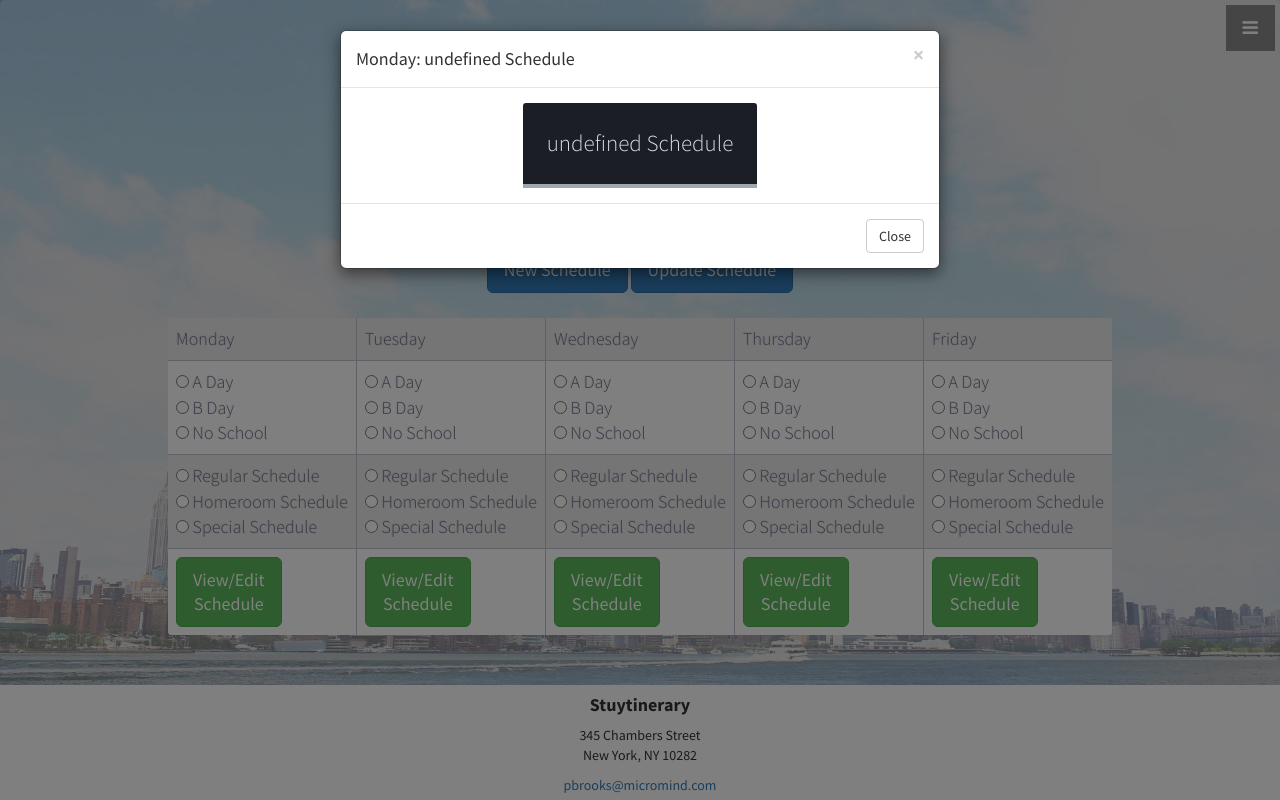
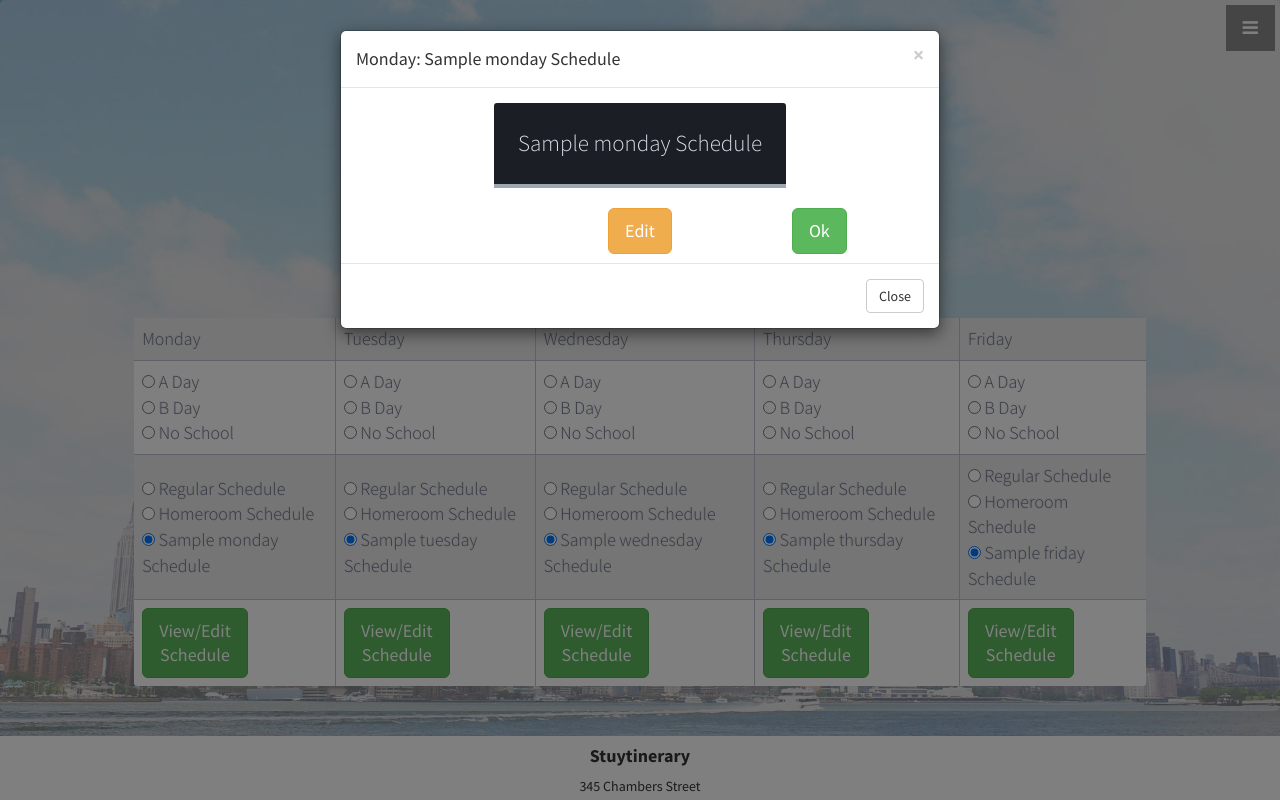
Before and after one commit to katelyj/Team_EighthGradeBully, a Python web app: template stuytinerary/templates/admin.html in a window 1280 px wide, after a click that opens the changed part. Run offline with Jinja, Linux system fonts and the light colour scheme; the template is opened without the code that fills it: most values are stand-ins (such as "Sample title", 1, 10 or a date in 2020); lists and menus that the app fills with data are empty.

Commit message:
Very basic support for special schedules, missing ability to add new schedules and edit them

```diff
--- a/stuytinerary/static/css/custom.css
+++ b/stuytinerary/static/css/custom.css
@@ -196,3 +196,8 @@ td.text-right {
 .minutes-left{
   color: #FF0000;
 }
+
+.select-box{
+  border-radius:4px;
+  border:1px solid #AAAAAA;
+}
--- a/stuytinerary/static/js/admin.js
+++ b/stuytinerary/static/js/admin.js
@@ -1,6 +1,7 @@
 var HOURS_IN_DAY = 24;
 var SECONDS_IN_HOUR = 3600;
 var SECONDS_IN_MINUTE = 60;
+var DAY;
 
 function enableScheduleViewButton(DAY){
     var schedule_view_button = document.querySelectorAll("[data-day='" + DAY + "']")[0];
@@ -121,8 +122,13 @@ function addTableRowForDailySchedule(daily_schedule_table, period_data, period_i
 }
 
 async function viewSchedule(SCHEDULE_NAME){
-    $(".view-schedule-header").show();
+    $(".view-schedule").show();
     $(".view-schedule-header").html(SCHEDULE_NAME + " Schedule");
+    if (document.getElementsByClassName("btn-basic")[0].onclick == null){
+        console.log(document.getElementsByClassName("btn-basic")[0].onclick);
+        $(".btn-basic").hide();
+    }
+
     var schedule_data = await getScheduleData(SCHEDULE_NAME);
     var schedule_data_list = schedule_data.split('~');
     var list_of_period_data = [];
@@ -145,7 +151,7 @@ function specialScheduleSearch(){
             $(this).attr('data-search-term', $(this).text().toLowerCase());
         });
 
-        $('#query').on('keyup', function(){
+        $('#filter').on('keyup', function(){
             var searchTerm = $(this).val().toLowerCase();
 
             $('#schedules option').each(function(){
@@ -163,11 +169,29 @@ function editSpecialSchedule(e){
     var selected_schedule_value =  $("#schedules").val();
     var SCHEDULE_NAME = selected_schedule_value.split(" ")[0];
     $("#special-schedule").hide();
+    $(".btn-basic").show();
+    document.getElementsByClassName("btn-basic")[0].onclick = function(){
+        var daily_schedule_table = document.getElementById("daily_schedule");
+        while (daily_schedule_table.children[0].children.length > 1){
+            daily_schedule_table.children[0].removeChild(daily_schedule_table.children[0].lastChild);
+        }
+
+        $(".view-schedule").hide();
+        $("#special-schedule").show();
+        specialScheduleSearch();
+        var select_button = document.getElementById("select-special-schedule");
+        select_button.addEventListener("click", editSpecialSchedule);
+    };
+    document.getElementsByClassName("selected-ok")[0].onclick = function(){
+        document.getElementsByName(DAY + "_schedule_type")[2].value = selected_schedule_value;
+        document.getElementsByName(DAY + "_schedule_type")[2].nextElementSibling.innerText = selected_schedule_value + " Schedule";
+        $("#scheduleModal").modal("hide");
+    };
     viewSchedule(SCHEDULE_NAME);
 }
 
 async function viewOrEditSchedule(e){
-    var DAY = e.target.dataset.day;
+    DAY = e.target.dataset.day;
     var SCHEDULE_NAME = $("input[name=" + DAY + "_schedule_type]:checked").val();
     $(".modal-title").html(DAY + ": " + SCHEDULE_NAME + " Schedule");
 
@@ -176,11 +200,18 @@ async function viewOrEditSchedule(e){
         daily_schedule_table.children[0].removeChild(daily_schedule_table.children[0].lastChild);
     }
 
-    if (SCHEDULE_NAME != "Special"){
+    if ($("input[name=" + DAY + "_schedule_type]:checked")[0] != document.getElementsByName(DAY + "_schedule_type")[2]){
+        $("#special-schedule").hide();
+        document.getElementsByClassName("selected-ok")[0].onclick = function(){
+            $("#scheduleModal").modal("hide");
+        };
+        document.getElementsByClassName("btn-basic")[0].onclick = null;
+        viewSchedule(SCHEDULE_NAME);
+    }else if (SCHEDULE_NAME != "Special"){
         $("#special-schedule").hide();
         viewSchedule(SCHEDULE_NAME);
     }else{
-        $(".view-schedule-header").hide();
+        $(".view-schedule").hide();
         $("#special-schedule").show();
         specialScheduleSearch();
         var select_button = document.getElementById("select-special-schedule");
--- a/stuytinerary/templates/admin.html
+++ b/stuytinerary/templates/admin.html
@@ -47,11 +47,15 @@
     {% macro schedule_type_selection(DAY, SCHEDULE_TYPE) %}
         {% if weekly_schedule and weekly_schedule[DAY][0] == SCHEDULE_TYPE %}
             <input type="radio" name="{{ DAY }}_schedule_type" value="{{ SCHEDULE_TYPE }}" checked="checked">
-            {{ SCHEDULE_TYPE }} Schedule
+            <span>{{ SCHEDULE_TYPE }} Schedule</span>
+            <br>
+        {% elif SCHEDULE_TYPE == "Special" and weekly_schedule[DAY][0] not in ["Special", "Regular", "Homeroom"] %}
+            <input type="radio" name="{{ DAY }}_schedule_type" value="{{ weekly_schedule[DAY][0] }}" checked="checked">
+            <span>{{ weekly_schedule[DAY][0] }} Schedule</span>
             <br>
         {% else %}
             <input type="radio" name="{{ DAY }}_schedule_type" value="{{ SCHEDULE_TYPE }}">
-            {{ SCHEDULE_TYPE }} Schedule
+            <span>{{ SCHEDULE_TYPE }} Schedule</span>
             <br>
         {% endif %}
     {% endmacro %}
@@ -170,12 +174,35 @@
                     <button type="button" class="close" data-dismiss="modal">&times;</button>
                     <h4 class="modal-title"></h4>
                 </div>
+
                 <div class="modal-body">
-                    <table id="daily_schedule" align="center">
-                        <tr>
-                            <th class="view-schedule-header text-center" colspan="3"></th>
-                        </tr>
-                    </table>
+
+                    <div class="view-schedule">
+                        <table id="daily_schedule" align="center">
+                            <tr>
+                                <th class="view-schedule-header text-center" colspan="3"></th>
+                            </tr>
+                        </table>
+
+                        <br>
+
+                        <div class="row-fluid col-xs-12">
+                            <div class="col-xs-4 text-center">
+                                <button type="button" class="btn btn-lg btn-basic">Back</button>
+                            </div>
+                            <div class="col-xs-4 text-center">
+                                <button type="button" class="btn btn-lg btn-warning">Edit</button>
+                            </div>
+                            <div class="col-xs-4 text-center">
+                                <button type="button" class="btn btn-lg btn-success selected-ok">Ok</button>
+                            </div>
+                        </div>
+
+                        <br>
+                        <br>
+
+                    </div>
+
                     <form id="special-schedule">
                         <div class="form-group">
                             <div class="text-center">
@@ -186,17 +213,18 @@
 
                             <h4>Select an existing one:</h4>
 
-                            <label for="query">Query:</label>
-                            <input type="text" class="form-control" id="query">
+                            <label for="filter">Filter:</label>
+                            <input type="text" class="form-control" id="filter">
 
                             <div class="col-md-12 small-space">
                             </div>
 
                             <label for="schedules">Schedules:</label>
                             <br>
-                            <select class="selectpicker" id="schedules" size="10">
-                                <option>Regular Schedule</option>
-                                <option>Homeroom Schedule</option>
+
+                            <select class="select-box form-control" id="schedules" size="10">
+                                <option>Regular</option>
+                                <option>Homeroom</option>
                             </select>
 
                             <div class="col-md-12 small-space">
@@ -206,6 +234,7 @@
                         </div>
                     </form>
                 </div>
+
                 <div class="modal-footer">
                     <button type="button" class="btn btn-default" data-dismiss="modal">Close</button>
                 </div>
```
Also changed, not shown: stuytinerary/templates/base.html (indentation only).
